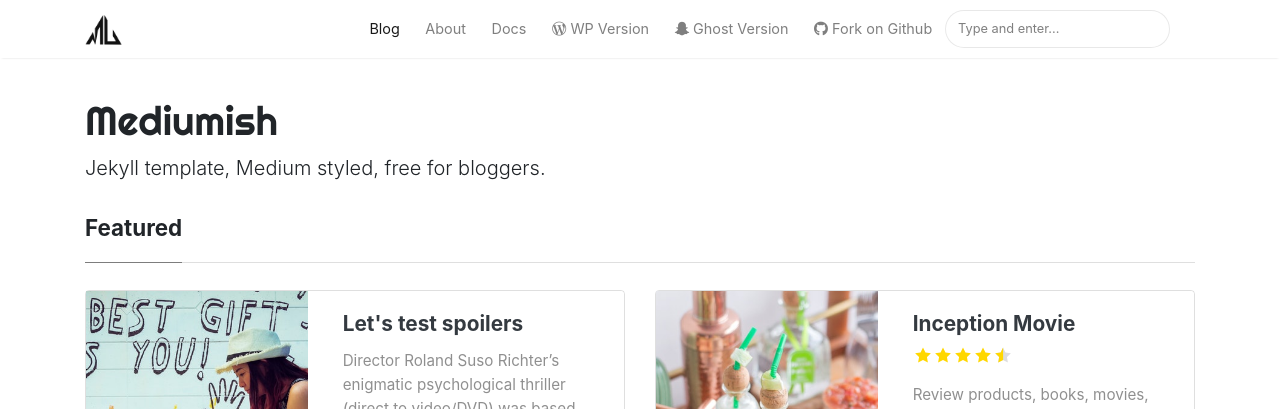
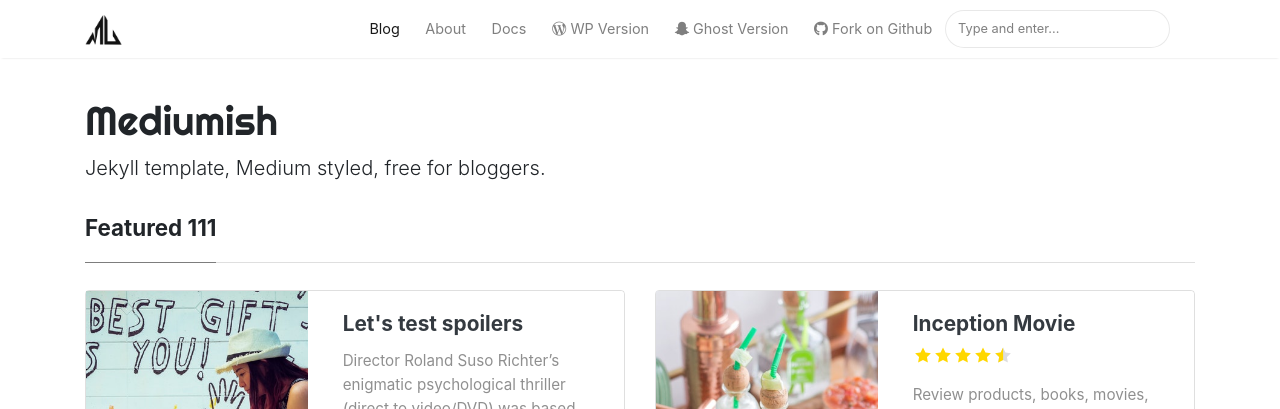
Before and after one commit to masterlidov/masterlidov.github.io, a Jekyll site: the page built from index.html, in a window 1280 px wide and 900 px high. Shown: the top 409 px of the window. Built offline with Jekyll 4.4.1, drawn with Linux system fonts in a browser that asks for light colours; nearby versions of some CDN libraries; the list of posts is cut into pages by our own code.

Commit message:
Update index.html

```diff
--- a/index.html
+++ b/index.html
@@ -9,7 +9,7 @@
 ================================================== -->
 <section class="featured-posts">
     <div class="section-title">
-        <h2><span>Featured</span></h2>
+        <h2><span>Featured 111</span></h2>
     </div>
     <div class="row">
 
```
